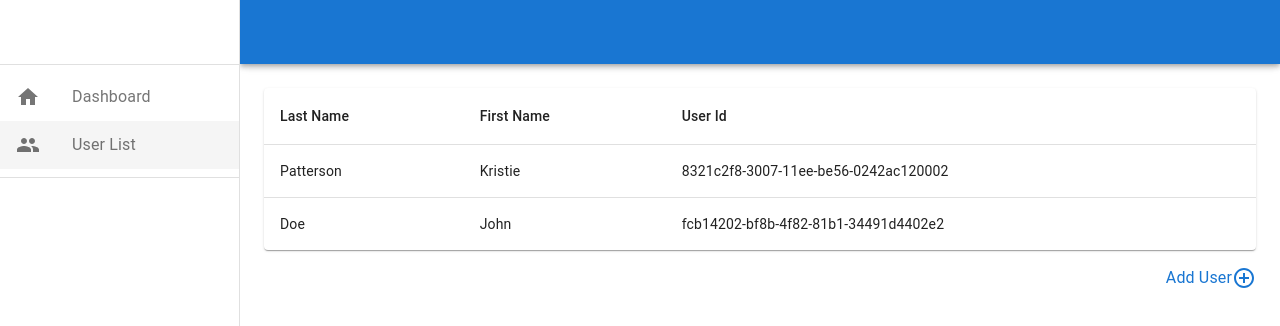
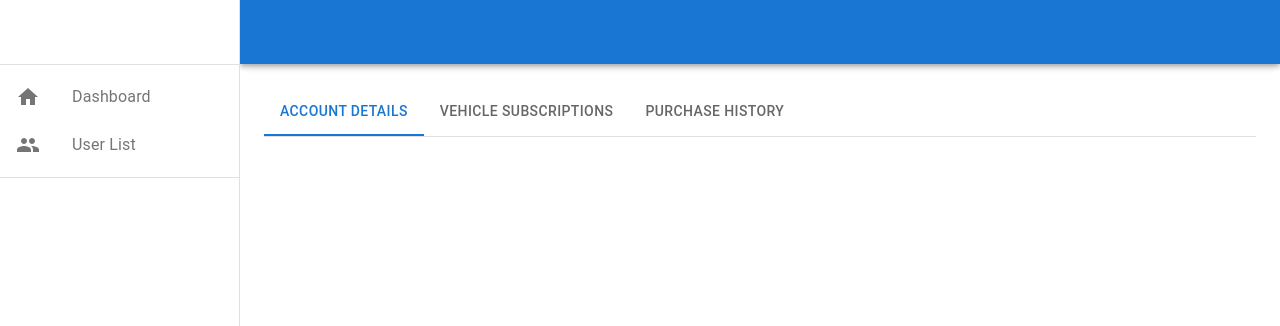
Before and after one commit to kpatterson395/customer_service_portal, a React (Create React App) app: page /users in a window 1280 px wide. Shown: the top 326 px of the page. Built offline with nearby package versions, Linux system fonts and the light colour scheme.

Commit message:
updates to nav

```diff
--- a/src/App.js
+++ b/src/App.js
@@ -8,19 +8,20 @@ import {
   RouterProvider,
 } from "react-router-dom";
 import UserDetails from "./UserDetails";
-import RootLayout from "./RootLayout";
+import RootLayout from "./Layouts/RootLayout";
 import NotFound from "./NotFound";
 import EditUser from "./EditUser";
 import VehicleSubs from "./VehicleSubs";
 import PurchaseHistory from "./PurchaseHistory";
 import AddUser from "./AddUser";
+import UsersLayout from "./Layouts/UsersLayout";
 
 const router = createBrowserRouter(
   createRoutesFromElements(
     <Route path="/" element={<RootLayout />}>
       <Route index element={<Home />} />
-      <Route path="users">
-        <Route index element={<UserList />} />
+      <Route path="userlist" element={<UserList />} />
+      <Route path="users" element={<UsersLayout />}>
         <Route path="add" element={<AddUser />} />
         <Route path="edit/:id" element={<EditUser />} />
         <Route path=":id" element={<UserDetails />} />
--- a/src/RootLayout.js
+++ b/src/Layouts/RootLayout.js
@@ -1,4 +1,4 @@
-import { Outlet, NavLink, useLocation, useParams } from "react-router-dom";
+import { Outlet, NavLink, useLocation } from "react-router-dom";
 import * as React from "react";
 import AppBar from "@mui/material/AppBar";
 import Box from "@mui/material/Box";
@@ -6,7 +6,6 @@ import CssBaseline from "@mui/material/CssBaseline";
 import Divider from "@mui/material/Divider";
 import Drawer from "@mui/material/Drawer";
 import IconButton from "@mui/material/IconButton";
-import InboxIcon from "@mui/icons-material/MoveToInbox";
 import List from "@mui/material/List";
 import ListItem from "@mui/material/ListItem";
 import ListItemButton from "@mui/material/ListItemButton";
@@ -17,7 +16,7 @@ import Toolbar from "@mui/material/Toolbar";
 import Typography from "@mui/material/Typography";
 import PeopleIcon from "@mui/icons-material/People";
 import HomeIcon from "@mui/icons-material/Home";
-import "./styles/App.css";
+import "../styles/App.css";
 const drawerWidth = 240;
 
 function ResponsiveDrawer(props) {
@@ -29,7 +28,6 @@ function ResponsiveDrawer(props) {
   };
 
   const location = useLocation();
-  const params = useParams();
 
   const pathname = () => {
     if (location.pathname.startsWith("/users/vehicles")) {
@@ -58,7 +56,7 @@ function ResponsiveDrawer(props) {
           </NavLink>
         </ListItem>
         <ListItem disablePadding>
-          <NavLink className="link" to="users">
+          <NavLink className="link" to="userlist">
             <ListItemButton>
               <ListItemIcon>
                 <PeopleIcon />
@@ -69,41 +67,6 @@ function ResponsiveDrawer(props) {
         </ListItem>
       </List>
       <Divider />
-      {location.pathname.startsWith("/users/") &&
-        location.pathname.length > 20 && (
-          <List>
-            <ListItem disablePadding>
-              <NavLink className="link" to={`users/${params.id}`}>
-                <ListItemButton>
-                  <ListItemIcon>
-                    <InboxIcon />
-                  </ListItemIcon>
-                  <ListItemText>Account Information</ListItemText>
-                </ListItemButton>
-              </NavLink>
-            </ListItem>
-            <ListItem disablePadding>
-              <NavLink className="link" to={`users/vehicles/${params.id}`}>
-                <ListItemButton>
-                  <ListItemIcon>
-                    <InboxIcon />
-                  </ListItemIcon>
-                  <ListItemText>Vehicle Subscriptions</ListItemText>
-                </ListItemButton>
-              </NavLink>
-            </ListItem>
-            <ListItem disablePadding>
-              <NavLink className="link" to={`users/purchases/${params.id}`}>
-                <ListItemButton>
-                  <ListItemIcon>
-                    <InboxIcon />
-                  </ListItemIcon>
-                  <ListItemText>Purchase History</ListItemText>
-                </ListItemButton>
-              </NavLink>
-            </ListItem>
-          </List>
-        )}
     </div>
   );
 
--- /dev/null
+++ b/src/Layouts/UsersLayout.js
@@ -0,0 +1,53 @@
+import { useState } from "react";
+import { Outlet, NavLink, useParams } from "react-router-dom";
+import Tabs from "@mui/material/Tabs";
+import Tab from "@mui/material/Tab";
+import Box from "@mui/material/Box";
+
+export default function UsersLayout() {
+  const params = useParams();
+  const [value, setValue] = useState(0);
+  const handleChange = (event, newValue) => {
+    setValue(newValue);
+  };
+  function a11yProps(index) {
+    return {
+      id: `simple-tab-${index}`,
+      "aria-controls": `simple-tabpanel-${index}`,
+    };
+  }
+
+  return (
+    <>
+      <Box sx={{ width: "100%" }}>
+        <Box sx={{ borderBottom: 1, borderColor: "divider" }}>
+          <Tabs
+            aria-label="basic tabs example"
+            value={value}
+            onChange={handleChange}
+          >
+            <Tab
+              label="Account Details"
+              component={NavLink}
+              to={`${params.id}`}
+              {...a11yProps(0)}
+            />
+            <Tab
+              label="Vehicle Subscriptions"
+              component={NavLink}
+              to={`vehicles/${params.id}`}
+              {...a11yProps(1)}
+            />
+            <Tab
+              label="Purchase History"
+              component={NavLink}
+              to={`purchases/${params.id}`}
+              {...a11yProps(2)}
+            />
+          </Tabs>
+        </Box>
+      </Box>
+      <Outlet />
+    </>
+  );
+}
--- a/src/UserDetails.js
+++ b/src/UserDetails.js
@@ -30,9 +30,8 @@ const UserDetails = () => {
 
   return (
     <div>
-      <h2>User Details:</h2>
       <p>
-        {user.last},{user.first}
+        {user.last}, {user.first}
       </p>
       <p>{user.email}</p>
       <p>{user.phone}</p>
--- a/src/UserList.js
+++ b/src/UserList.js
@@ -8,6 +8,8 @@ import TableRow from "@mui/material/TableRow";
 import Paper from "@mui/material/Paper";
 import { Link } from "react-router-dom";
 import AddCircleOutlineIcon from "@mui/icons-material/AddCircleOutline";
+import Button from "@mui/material/Button";
+
 import "./styles/UserList.css";
 
 const UserList = () => {
@@ -22,6 +24,7 @@ const UserList = () => {
               <TableCell>Last Name</TableCell>
               <TableCell>First Name</TableCell>
               <TableCell>User Id</TableCell>
+              <TableCell>{""}</TableCell>
             </TableRow>
           </TableHead>
           <TableBody>
@@ -29,7 +32,7 @@ const UserList = () => {
               <TableRow
                 sx={{ "&:last-child td, &:last-child th": { border: 0 } }}
                 component={Link}
-                to={user.id}
+                to={`/users/${user.id}`}
                 className="link"
                 key={user.id}
               >
@@ -39,6 +42,9 @@ const UserList = () => {
                 <TableCell>{user.first}</TableCell>
                 <TableCell component="th" scope="row">
                   {user.id}
+                </TableCell>
+                <TableCell component="th" scope="row">
+                  <Button variant="text">See details</Button>
                 </TableCell>
               </TableRow>
             ))}
--- a/src/styles/App.css
+++ b/src/styles/App.css
@@ -5,5 +5,5 @@
 }
 
 .active {
-  background-color: rgba(0, 0, 0, 0.04);
+  color: rgba(0, 0, 0, 0.84);
 }
```
